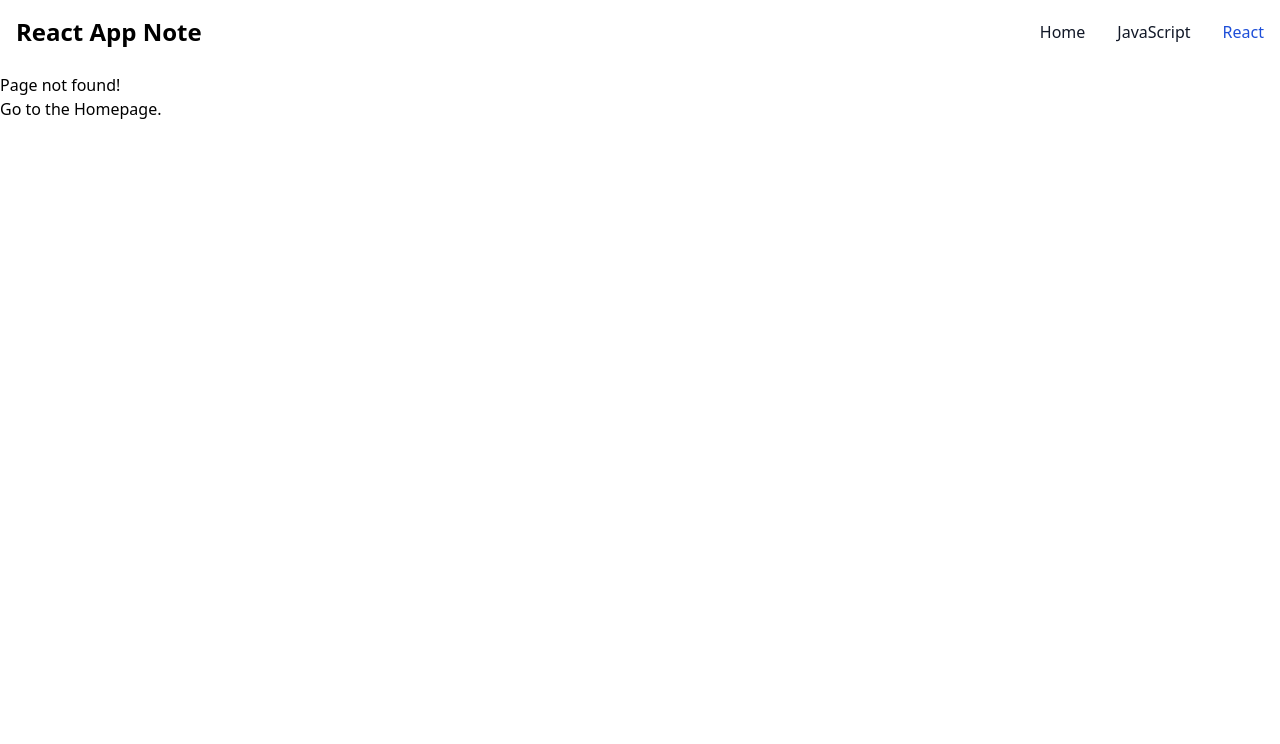
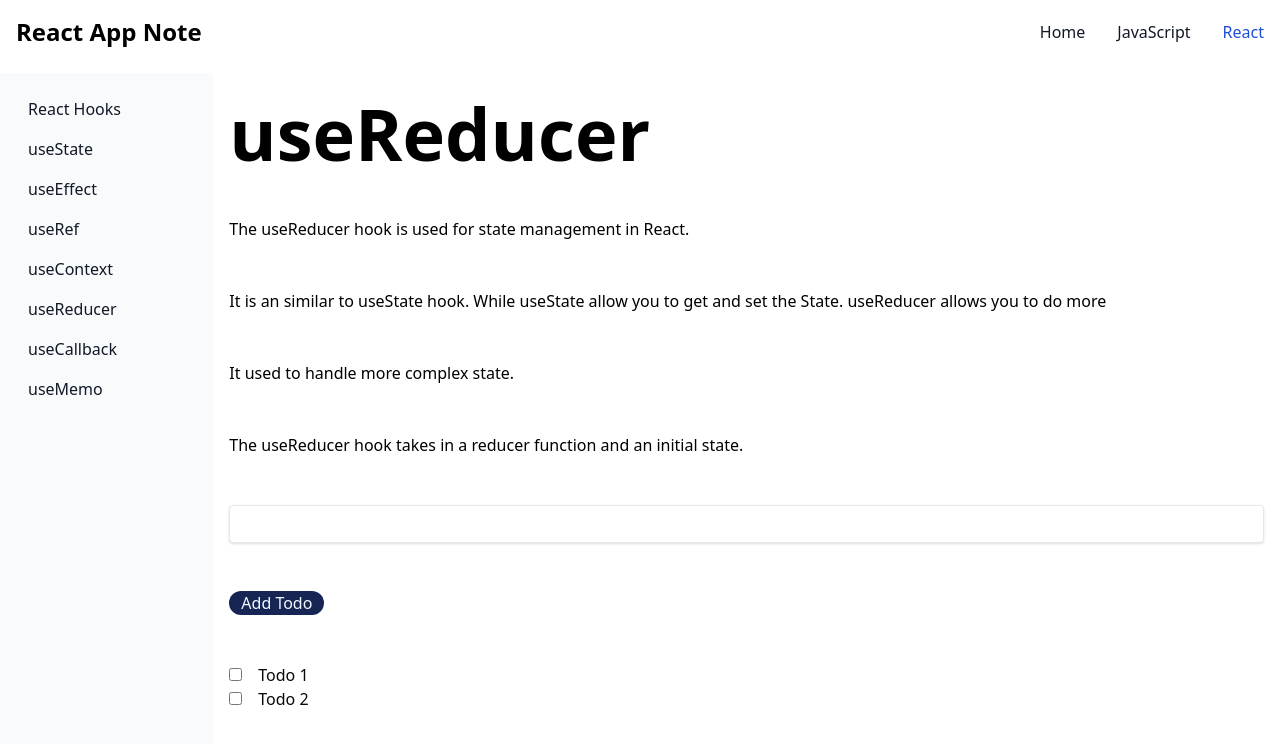
Before and after one commit to vINCENT8888801/react-note-app, a React (Create React App) app: page /react/useReducer in a window 1280 px wide. Before the commit this address had no page. Shown: the top 744 px of the page. Built offline with nearby package versions, Linux system fonts and the light colour scheme; the HTML template or start-up script is replaced by a standard one.

Commit message:
feature: intial useReducerTopic

```diff
--- a/src/App.tsx
+++ b/src/App.tsx
@@ -15,6 +15,7 @@ import UseEffectTopic from './pages/react/UseEffectTopic';
 import UseRefTopic from './pages/react/UseRefTopic';
 import UseContextTopic from './pages/react/UseContextTopic';
 import { HeaderSizeProvider } from './hooks/HeaderSizeContext';
+import UseReducerTopic from './pages/react/UseReducerTopic';
 
 
 
@@ -34,6 +35,7 @@ const router = createBrowserRouter(
         <Route path="useEffect" element={<UseEffectTopic />} />
         <Route path="useRef" element={<UseRefTopic />} />
         <Route path="useContext" element={<UseContextTopic />} />
+        <Route path="useReducer" element={<UseReducerTopic />} />
       </Route>
       <Route path="*" element={<NotFound />} />
     </Route>
--- /dev/null
+++ b/src/pages/react/UseReducerTopic.tsx
@@ -0,0 +1,108 @@
+import TopicHeader from "../../components/common/TopicHeader";
+import { useReducer, useState } from "react";
+
+
+interface Todo {
+    id: number;
+    name: string;
+    complete: boolean;
+}
+
+let initialTodos: Todo[] = [
+    {
+        id: 1,
+        name: "Todo 1",
+        complete: false,
+    },
+    {
+        id: 2,
+        name: "Todo 2",
+        complete: false,
+    },
+];
+
+enum TodoActionType {
+    ADD_TODO = 'add-todo',
+    TOGGLE_TODO = 'toggle-todo'
+}
+
+interface TodoAction {
+    type: TodoActionType;
+    payload: Todo;
+}
+
+const UseReducerTopic = () => {
+    const reducer = (todos: Todo[], action: TodoAction): Todo[] => {
+        switch (action.type) {
+            case TodoActionType.ADD_TODO:
+                return [...todos, action.payload];
+            case TodoActionType.TOGGLE_TODO:
+                return todos.map(todo => {
+                    if (todo.id === action.payload.id) {
+                        return { ...todo, complete: !todo.complete }
+                    }
+                    return todo;
+                });
+            default:
+                return todos;
+        }
+    }
+
+    const [todos, dispatch] = useReducer(reducer, initialTodos);
+    const [inputVal, setInputVal] = useState("");
+
+    const newTodo = (todo: string) => {
+        return { id: Date.now(), name: todo, complete: false }
+    }
+
+    function handleSubmit(e: any) {
+        e.preventDefault();
+        dispatch({ type: TodoActionType.ADD_TODO, payload: newTodo(inputVal) });
+        setInputVal("");
+    }
+
+    return (
+        <div>
+            <TopicHeader title={"useReducer"} ></TopicHeader>
+            <div className="px-4 py-6"> The useReducer hook is used for state management in React. </div>
+            <div className="px-4 py-6"> It is an similar to useState hook. While useState allow you to get and set the State. useReducer allows you to do more</div>
+            <div className="px-4 py-6"> It used to handle more complex state. </div>
+            <div className="px-4 py-6"> The useReducer hook takes in a reducer function and an initial state. </div>
+            <div className="px-4 py-6">
+                <input value={inputVal} onChange={e => setInputVal(e.target.value)} className="shadow appearance-none border rounded w-full py-2 px-3 text-gray-700 leading-tight focus:outline-none focus:shadow-outline" type="text" />
+            </div>
+            <div className="px-4 py-6">
+                <button className="rounded-full px-3 bg-blue-950 text-blue-50" onClick={handleSubmit}>Add Todo</button>
+            </div>
+            <div className="px-4 py-6">
+                {todos.map(todo => {
+                    return <Todo key={todo.id} todo={todo} dispatch={dispatch}></Todo>
+                })}
+            </div>
+        </div>
+    );
+}
+
+const Todo = ({ todo, dispatch }: any) => {
+
+    const handleComplete = (todo: Todo) => {
+        dispatch({ type: TodoActionType.TOGGLE_TODO, payload: todo });
+    };
+
+    return (
+        <div>
+            <input
+                type="checkbox"
+                checked={todo.complete}
+                onChange={() => handleComplete(todo)}
+            />
+            <span className={"px-4 py-6 " + (todo.complete ? "text-blue-500" : "text-zinc-950")}>
+                {todo.name}
+            </span>
+        </div>
+    )
+}
+
+
+
+export default UseReducerTopic;
```
